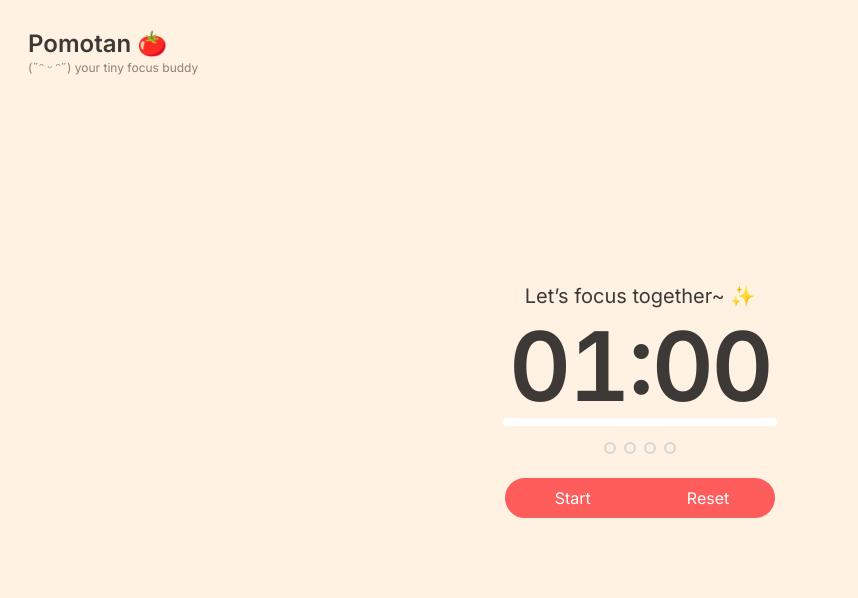
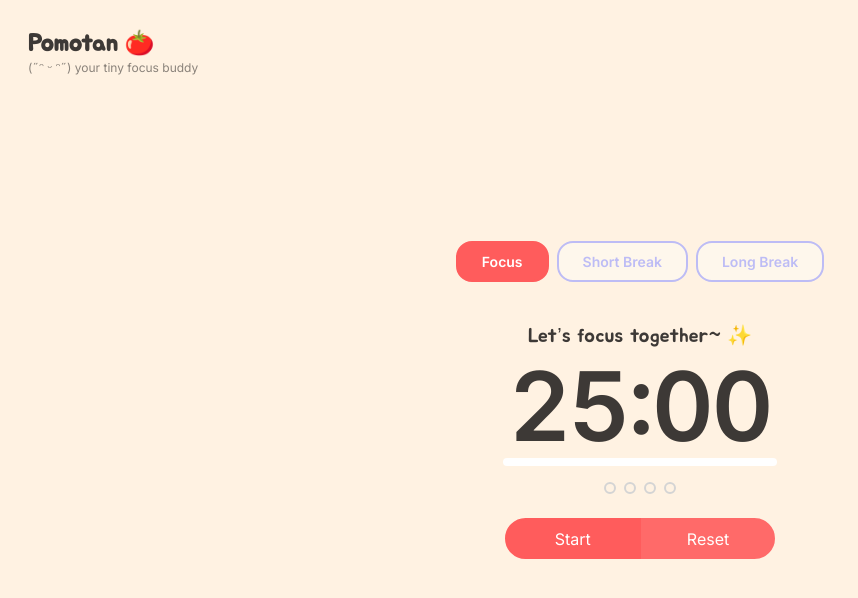
Before and after one commit to AmazingDude/pomodoro-app, a React (Vite) app in the folder client/: page / in a window 1280 px wide. Shown: the top 598 px of the page, without its empty margins (0-858 px from the left). Built offline with nearby package versions, Linux system fonts and the light colour scheme.

Commit message:
feat: add mode selectors and fix and enhance UI with new font styles

```diff
--- a/client/src/App.jsx
+++ b/client/src/App.jsx
@@ -1,7 +1,7 @@
 import { useEffect, useState } from "react";
 
 function App() {
-  const [focusTime, setFocusTime] = useState(1 * 60); // 25 minutes in seconds
+  const [focusTime, setFocusTime] = useState(25 * 60); // 25 minutes in seconds
   const [shortBreak, setShortBreak] = useState(5 * 60);
   const [longBreak, setLongBreak] = useState(15 * 60);
 
@@ -90,16 +90,50 @@ function App() {
 
   return (
     <div className="flex flex-col items-center justify-center min-h-screen">
+      {/* Header */}
       <div className="absolute top-7 left-7 text-left select-none">
         <h1 className="text-2xl font-bold opacity-100">Pomotan 🍅</h1>
         <p className="text-xs opacity-60">(˶ᵔ ᵕ ᵔ˶) your tiny focus buddy</p>
       </div>
+
+      <div className="flex gap-2 mb-10">
+        {[
+          { label: "Focus", type: "focus" },
+          { label: "Short Break", type: "shortBreak" },
+          { label: "Long Break", type: "longBreak" },
+        ].map((session) => (
+          <button
+            key={session.type}
+            className={`px-6 py-2 text-[0.875rem] font-semibold rounded-2xl border-2 transition-all duration-150 cursor-pointer select-none ${
+              currentSession === session.type
+                ? "bg-primary text-white border-primary"
+                : "bg-card text-secondary border-secondary hover:bg-secondary hover:text-card hover:border-secondary"
+            }`}
+            onClick={() => {
+              setCurrentSession(session.type);
+              setIsRunning(false);
+              setTimeLeft(
+                session.type === "focus"
+                  ? focusTime
+                  : session.type === "shortBreak"
+                  ? shortBreak
+                  : longBreak
+              );
+              setShowColon(true);
+            }}
+          >
+            {session.label}
+          </button>
+        ))}
+      </div>
+
+      {/* Session Title */}
       <h2 className="text-xl mb-2 select-none">
         {currentSession === "focus"
           ? "Let’s focus together~ ✨"
           : currentSession === "shortBreak"
           ? "Time for a lil’ break 🍵"
-          : "Take a longer rest 🌙"}
+          : "Take a longer rest 🍃"}
       </h2>
 
       {/* Timer Display */}
@@ -133,7 +167,7 @@ function App() {
         <button
           className={`${
             isRunning
-              ? "px-11 bg-card text-secondary border-secondary"
+              ? "px-11 bg-card text-secondary border-secondary hover:bg-secondary hover:text-card hover:border-secondary"
               : "px-12 bg-primary text-white border-primary"
           } py-[0.4rem] border-2 rounded-l-full hover:opacity-80 transition-all duration-150 cursor-pointer select-none`}
           onClick={() => setIsRunning((prev) => !prev)}
@@ -141,7 +175,7 @@ function App() {
           {isRunning ? "Pause" : "Start"}
         </button>
         <button
-          className="px-11 bg-primary text-white border-primary py-[0.4rem] border-2 rounded-r-full hover:opacity-80 transition-all duration-150 cursor-pointer select-none"
+          className="px-11 bg-primary text-white border-primary py-[0.4rem] border-2 rounded-r-full opacity-90 hover:opacity-70 transition-all duration-150 cursor-pointer select-none"
           onClick={() => {
             setIsRunning(false);
             setTimeLeft(
--- a/client/src/index.css
+++ b/client/src/index.css
@@ -1,4 +1,5 @@
 @import url('https://fonts.googleapis.com/css2?family=Inter:wght@400;600&display=swap');
+@import url('https://fonts.googleapis.com/css2?family=Jua&display=swap');
 @import "tailwindcss";
 
 @theme {
@@ -35,3 +36,15 @@ body {
   background-color: var(--bg-color);
   color: var(--text-color);
 }
+
+h1 {
+  font-family: "Jua", sans-serif;
+}
+
+h2 {
+  font-family: 'Jua', sans-serif;
+}
+
+/* button {
+  font-family: 'Jua', sans-serif;
+} */
```
